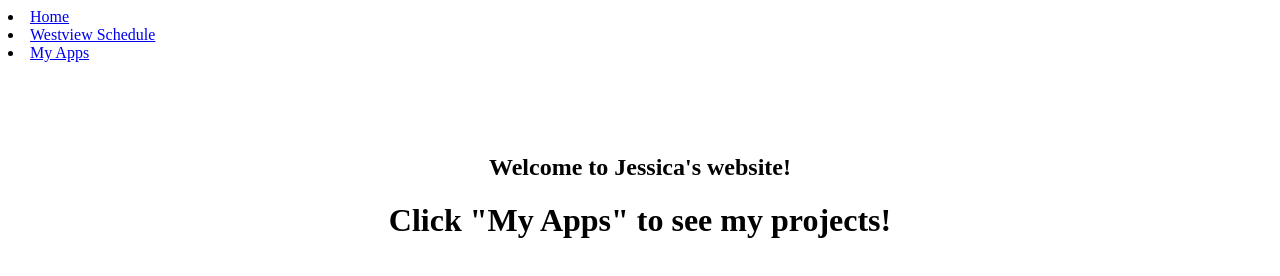
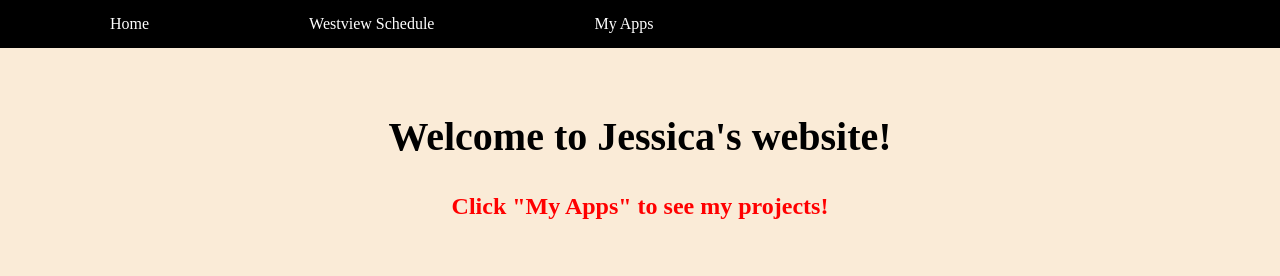
Before and after one commit to WVCS/website-jessicaong2023, a plain HTML site: page index.html in a window 1280 px wide. Drawn offline with Linux system fonts and the light colour scheme.

Commit message:
Update style.css

```diff
--- a/style.css
+++ b/style.css
@@ -1,3 +1,52 @@
-body {
+nav {
+  list-style-type: none;
+  background-color: black;
+  width: 100%;
+  left: 0;
+  top: 0;
+  margin: 0;
+  overflow: hidden;
+  position: fixed;
+  padding: 15px 30px;
+
 
 }
+
+li {
+float: left
+
+  }
+
+li a {
+  background-color: black;
+  color: white;
+  text-decoration: none;
+   padding: 40px 80px;
+
+}
+
+li a:hover {
+
+  background-color: white;
+  color: black;
+}
+
+body {
+background-color: antiquewhite;
+}
+
+h2 {
+  color: black;
+   font-size: 250%;
+
+}
+
+h1 {
+  color: red;
+  font-size: 150%;
+}
+
+h3 {
+
+  color: black;
+  font-size: 250%;
```
